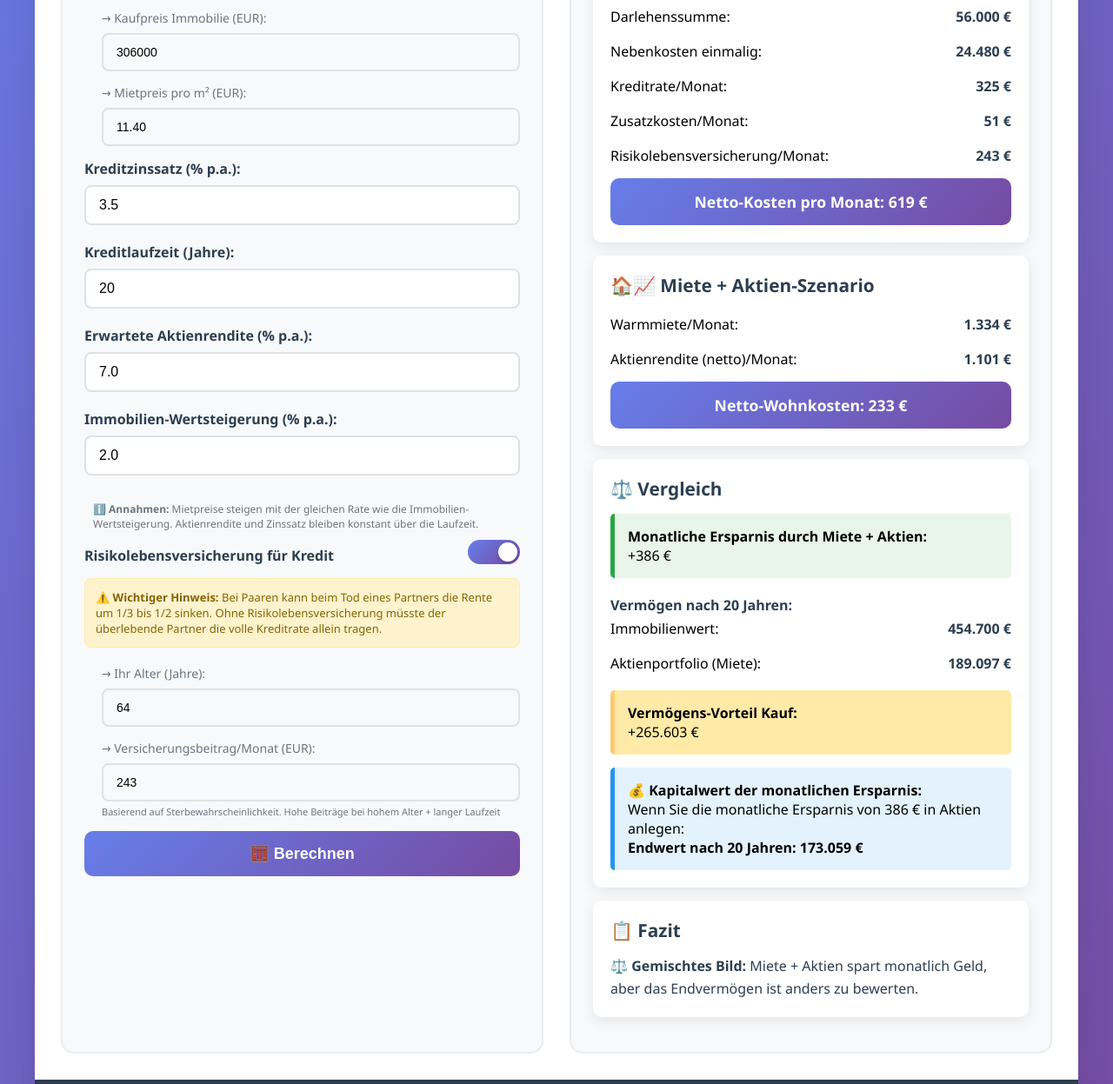
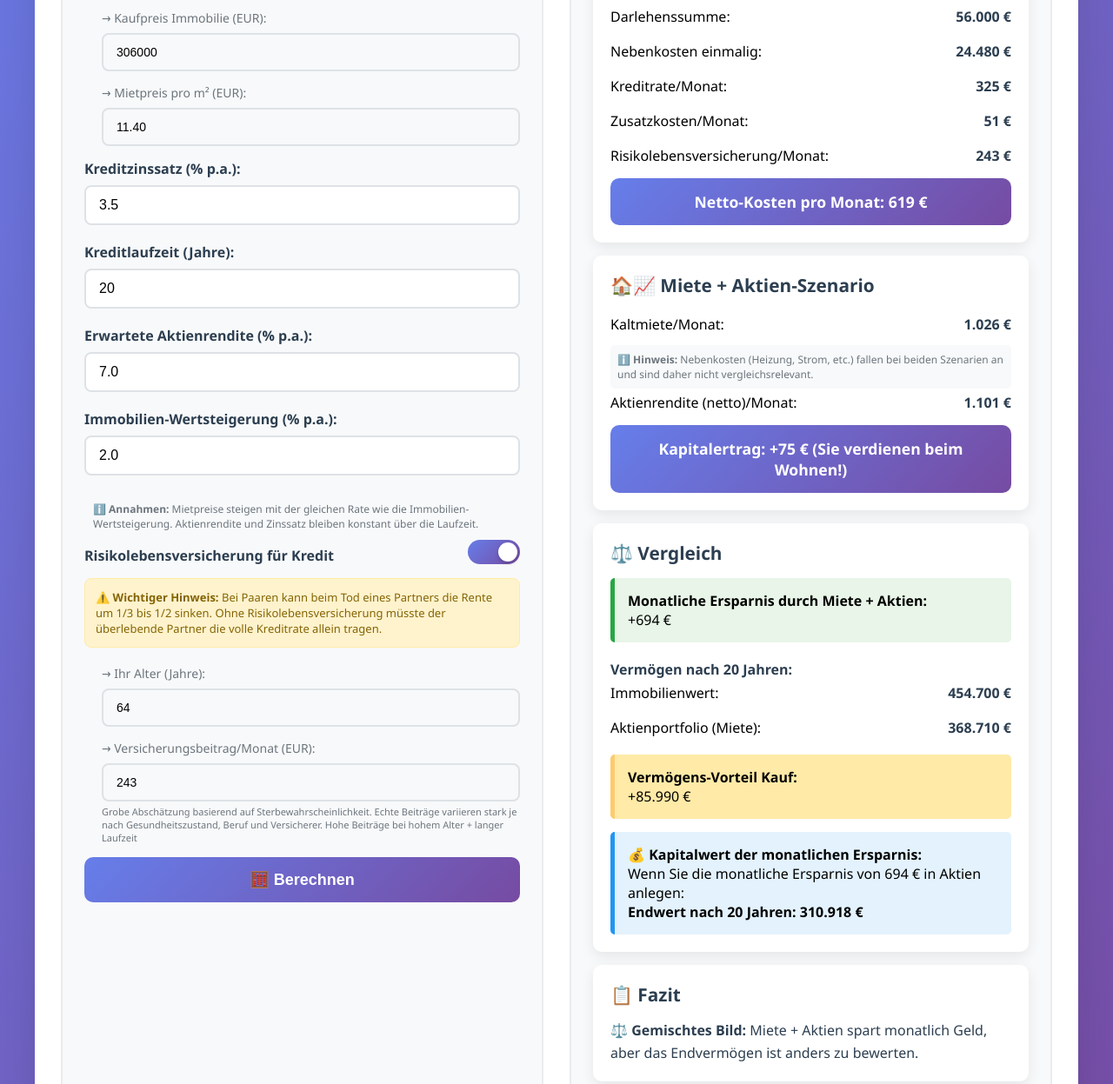
Before and after one commit to xenagon/ImmoRechner, a plain HTML site: page index.html in a window 1280 px wide. Shown: the part 587-1834 px from the top of the page at 87% size. Drawn offline with Linux system fonts and the light colour scheme.

Commit message:
Kaltmiete fix, new title, extended insurance legend

```diff
--- a/index.html
+++ b/index.html
@@ -6,7 +6,7 @@
     <meta name="theme-color" content="#667eea">
     <meta name="apple-mobile-web-app-capable" content="yes">
     <meta name="apple-mobile-web-app-status-bar-style" content="default">
-    <title>Burkhard's ImmoRechner</title>
+    <title>Buy vs Rent Calculator</title>
     <style>
         * {
             margin: 0;
@@ -259,7 +259,7 @@
 <body>
     <div class="container">
         <div class="header">
-            <h1>🏠 Burkhard's ImmoRechner 📈</h1>
+            <h1>🏠 Buy vs Rent Calculator 📈</h1>
             <p>Immobilienkauf vs. Miete + Aktienanlage Vergleich</p>
             <p style="font-size: 1rem; margin-top: 10px; opacity: 0.9; font-style: italic;">
                 Das ultimative Tool für internationale Rentner-Träume!
@@ -367,7 +367,7 @@
                     <label for="versicherungsbeitrag">→ Versicherungsbeitrag/Monat (EUR):</label>
                     <input type="text" id="versicherungsbeitrag" value="0" readonly>
                     <div style="font-size: 11px; color: #6c757d; margin-top: 4px;">
-                        Basierend auf Sterbewahrscheinlichkeit. Hohe Beiträge bei hohem Alter + langer Laufzeit
+                        Grobe Abschätzung basierend auf Sterbewahrscheinlichkeit. Echte Beiträge variieren stark je nach Gesundheitszustand, Beruf und Versicherer. Hohe Beiträge bei hohem Alter + langer Laufzeit
                     </div>
                 </div>
 
@@ -608,16 +608,16 @@
             const versicherungskosten = versicherungsbeitrag; // Fixed: Use the calculated premium
             const gesamtKaufMonat = monatlicheRate + zusatzkostenMonat + versicherungskosten;
 
-            // Miete
+            // Miete - nur Kaltmiete ist relevant für Vergleich
             const kaltmiete = wohnflaeche * mietpreisQm;
-            const warmmiete = kaltmiete * 1.3; // +30% Nebenkosten
+            // Nebenkosten fallen bei beiden Szenarien an und sind daher nicht vergleichsrelevant
 
             // Aktienrendite nach Steuern - NUR für Vergleichsrechnung der monatlichen Kosten
             const aktienErtragJahr = gesamtesAktienkapital * (aktienrendite / 100);
             const steuern = Math.max(0, aktienErtragJahr - 1000) * 0.26; // Freibetrag + Steuer
             const nettoErtragMonat = (aktienErtragJahr - steuern) / 12;
 
-            const nettoWohnkosten = warmmiete - nettoErtragMonat;
+            const nettoWohnkosten = kaltmiete - nettoErtragMonat;
 
             // Vermögen nach Laufzeit - REALISTISCHE Berechnung mit steigenden Mieten
             const immobilienWert30J = kaufpreis * Math.pow(1 + immobilienWertsteigerung/100, laufzeit);
@@ -630,7 +630,7 @@
             let portfolioWert = gesamtesAktienkapital;
             const bruttoRendite = aktienrendite / 100;
             const mietSteigerung = immobilienWertsteigerung / 100;
-            let aktuelleWarmmiete = warmmiete;
+            let aktuelleKaltmiete = kaltmiete;
             let portfolioAufgebrauchtNach = null; // Tracking wann Portfolio aufgebraucht ist
 
             for (let jahr = 1; jahr <= laufzeit; jahr++) {
@@ -638,10 +638,10 @@
                 portfolioWert = portfolioWert * (1 + bruttoRendite);
 
                 // Miete steigt jährlich um Immobilien-Wertsteigerungsrate
-                aktuelleWarmmiete = aktuelleWarmmiete * (1 + mietSteigerung);
+                aktuelleKaltmiete = aktuelleKaltmiete * (1 + mietSteigerung);
 
                 // Entnahme der steigenden Wohnkosten
-                const jaehrlicheWohnkosten = aktuelleWarmmiete * 12;
+                const jaehrlicheWohnkosten = aktuelleKaltmiete * 12;
                 portfolioWert = portfolioWert - jaehrlicheWohnkosten;
 
                 // Portfolio kann nicht negativ werden
@@ -766,8 +766,11 @@
                     </div>
                     ` : ''}
                     <div class="result-item">
-                        <span>Warmmiete/Monat:</span>
-                        <strong>${formatCurrency(warmmiete)}</strong>
+                        <span>Kaltmiete/Monat:</span>
+                        <strong>${formatCurrency(kaltmiete)}</strong>
+                    </div>
+                    <div style="font-size: 12px; color: #6c757d; margin-top: 5px; padding: 8px; background: #f8f9fa; border-radius: 5px;">
+                        ℹ️ <strong>Hinweis:</strong> Nebenkosten (Heizung, Strom, etc.) fallen bei beiden Szenarien an und sind daher nicht vergleichsrelevant.
                     </div>
                     <div class="result-item">
                         <span>Aktienrendite (netto)/Monat:</span>
```
